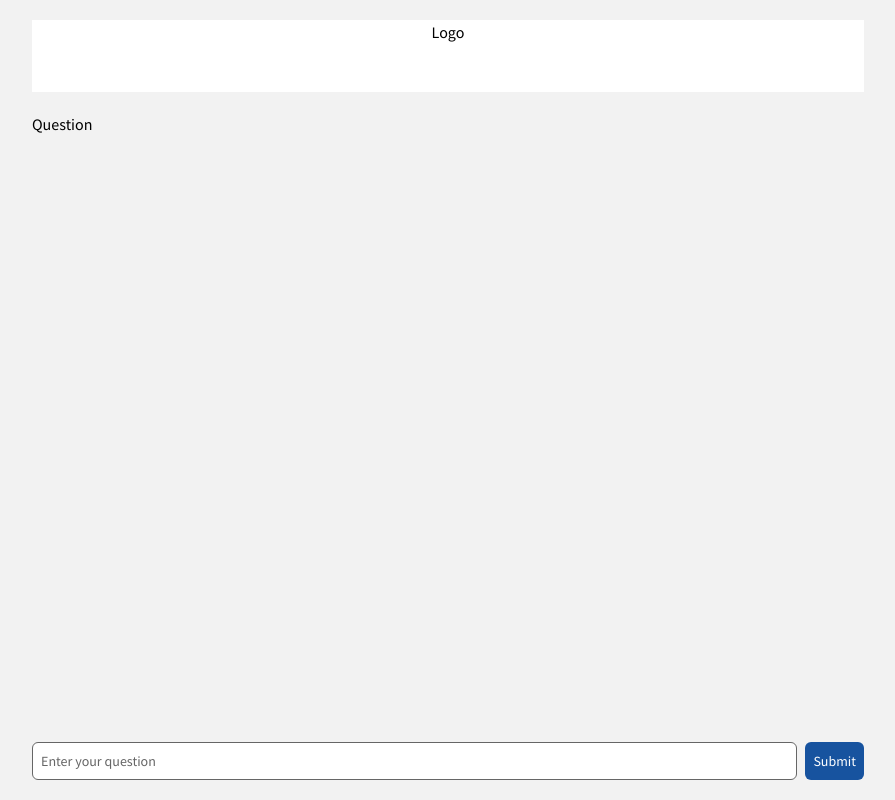
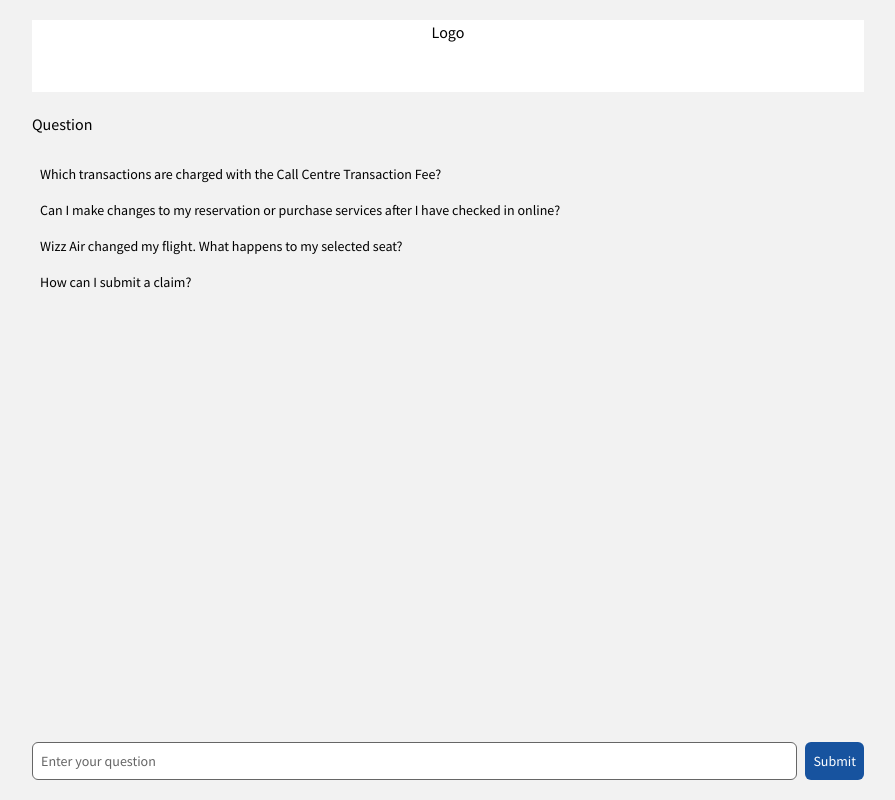
Before and after one commit to Theodo-UK/legendary-sniffle, a Next.js app: page / in a window 1280 px wide. Shown: the whole page, without its empty margins (192-1087 px from the left). Built offline with nearby package versions, Linux system fonts and the light colour scheme.

Commit message:
feat: add example questions

```diff
--- /dev/null
+++ b/src/components/atoms/ExampleQuestion/ExampleQuestion.tsx
@@ -0,0 +1,20 @@
+'use client';
+
+interface ExampleQuestionProps {
+  question: string;
+  onClick: (question: string) => void;
+}
+
+export const ExampleQuestion = ({
+  question,
+  onClick,
+}: ExampleQuestionProps) => {
+  return (
+    <button
+      className="rounded-md p-sm sm:text-sm w-full text-left hover:bg-grey"
+      onClick={() => onClick(question)}
+    >
+      {question}
+    </button>
+  );
+};
--- a/src/components/atoms/TextInput/TextInput.tsx
+++ b/src/components/atoms/TextInput/TextInput.tsx
@@ -1,29 +1,33 @@
+import { useState } from 'react';
+
 export const TextInput = ({
   id = '',
   type = 'text',
   placeholder = 'Enter your question',
   setInput,
-  handleClick,
 }) => {
+  const [question, setQuestion] = useState('');
+  const onSubmit = (event: React.FormEvent<HTMLFormElement>) => {
+    event.preventDefault();
+    setInput(question);
+  };
   return (
-    <div className="flex flex-row space-x-sm">
+    <form className="flex flex-row space-x-sm" onSubmit={onSubmit}>
       <input
         id={id}
         className="block flex-1 rounded-md border border-grey p-sm placeholder-grey sm:text-sm"
         type={type}
         placeholder={placeholder}
         onChange={(event) => {
-          setInput(event.target.value);
+          setQuestion(event.target.value);
         }}
       />
       <button
         className="text-white bg-blue rounded-md p-sm sm:text-sm"
-        onClick={() => {
-          handleClick();
-        }}
+        type="submit"
       >
         Submit
       </button>
-    </div>
+    </form>
   );
 };
--- a/src/components/pages/Home/Home.tsx
+++ b/src/components/pages/Home/Home.tsx
@@ -1,19 +1,36 @@
 import { ChatbotResponse } from '@/components/atoms/ChatbotResponse/ChatbotResponse';
+import { ExampleQuestion } from '@/components/atoms/ExampleQuestion/ExampleQuestion';
 import { TextInput } from '@/components/atoms/TextInput/TextInput';
 import { OutputWindow } from '@/components/layout/OutputWindow/OutputWindow';
 import useHome from '@/utils/useHome';
 
 const Home = () => {
-  const { setInput, handleClick, chatbotResponse } = useHome();
+  const { setInput, chatbotResponse, isFetching, handleExampleQuestion } =
+    useHome();
+  const questions = [
+    'Which transactions are charged with the Call Centre Transaction Fee?',
+    'Can I make changes to my reservation or purchase services after I have checked in online?',
+    'Wizz Air changed my flight. What happens to my selected seat?',
+    'How can I submit a claim?',
+  ];
 
   return (
     <OutputWindow>
       <div className="text-center h-24 bg-white">Logo</div>
       <div>Question</div>
       <div className="h-full">
+        {!chatbotResponse &&
+          !isFetching &&
+          questions.map((question) => (
+            <ExampleQuestion
+              question={question}
+              key={question}
+              onClick={handleExampleQuestion}
+            />
+          ))}
         {chatbotResponse && <ChatbotResponse {...chatbotResponse} />}
       </div>
-      <TextInput setInput={setInput} handleClick={handleClick} />
+      <TextInput setInput={setInput} />
     </OutputWindow>
   );
 };
--- a/src/utils/useHome.ts
+++ b/src/utils/useHome.ts
@@ -4,8 +4,8 @@ import { useCallback, useState } from 'react';
 const useHome = () => {
   const [input, setInput] = useState('');
 
-  const handleClick = () => {
-    refetch();
+  const handleExampleQuestion = (question: string) => {
+    setInput(question);
   };
 
   const submitUserQuestion = useCallback(async () => {
@@ -17,18 +17,19 @@ const useHome = () => {
     return await res.json();
   }, [input]);
 
-  const { data, refetch } = useQuery({
-    queryKey: ['getAnswer'],
+  const { data, isFetching } = useQuery({
+    queryKey: ['getAnswer', input],
     queryFn: submitUserQuestion,
-    enabled: false,
+    enabled: !!input,
   });
 
   const chatbotResponse = data ? data.response : undefined;
 
   return {
     setInput,
-    handleClick,
     chatbotResponse,
+    isFetching,
+    handleExampleQuestion,
   };
 };
 
```
Also changed, not shown: 1 other file (tests, documents, lock files or other folders).
